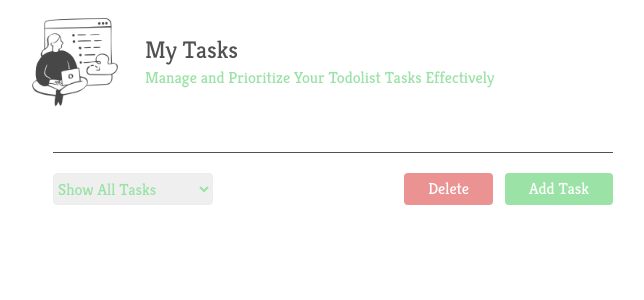
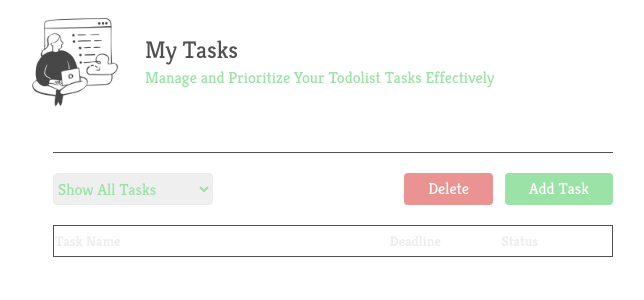
Before and after one commit to AhmadJanuarr/todolist-task-manager, a React (Vite) app: page / in a window 1280 px wide. Shown: the top 300 px of the page, without its empty margins (307-951 px from the left). Built offline with nearby package versions, Linux system fonts and the light colour scheme.

Commit message:
feat : add components desktop and props

```diff
--- a/src/component/Tasks/task.jsx
+++ b/src/component/Tasks/task.jsx
@@ -3,14 +3,17 @@ import MobileComponent from "./ResponsiveComponent/MobileComponent";
 
 export default function Task({
   tasks,
-
   selectedTasksById,
   setSelectedTasksById,
 }) {
   return (
-    <div className="overflow-y-auto ">
-      <div className="w-full h-[26em]">
-        {/* <DesktopComponent tasks={tasks} /> */}
+    <div className="overflow-y-scroll ">
+      <div className="w-full h-[26em] laptop:h-[20em]">
+        <DesktopComponent
+          tasks={tasks}
+          setSelectedTasksById={setSelectedTasksById}
+          selectedTasksById={selectedTasksById}
+        />
         <MobileComponent
           tasks={tasks}
           setSelectedTasksById={setSelectedTasksById}
```
